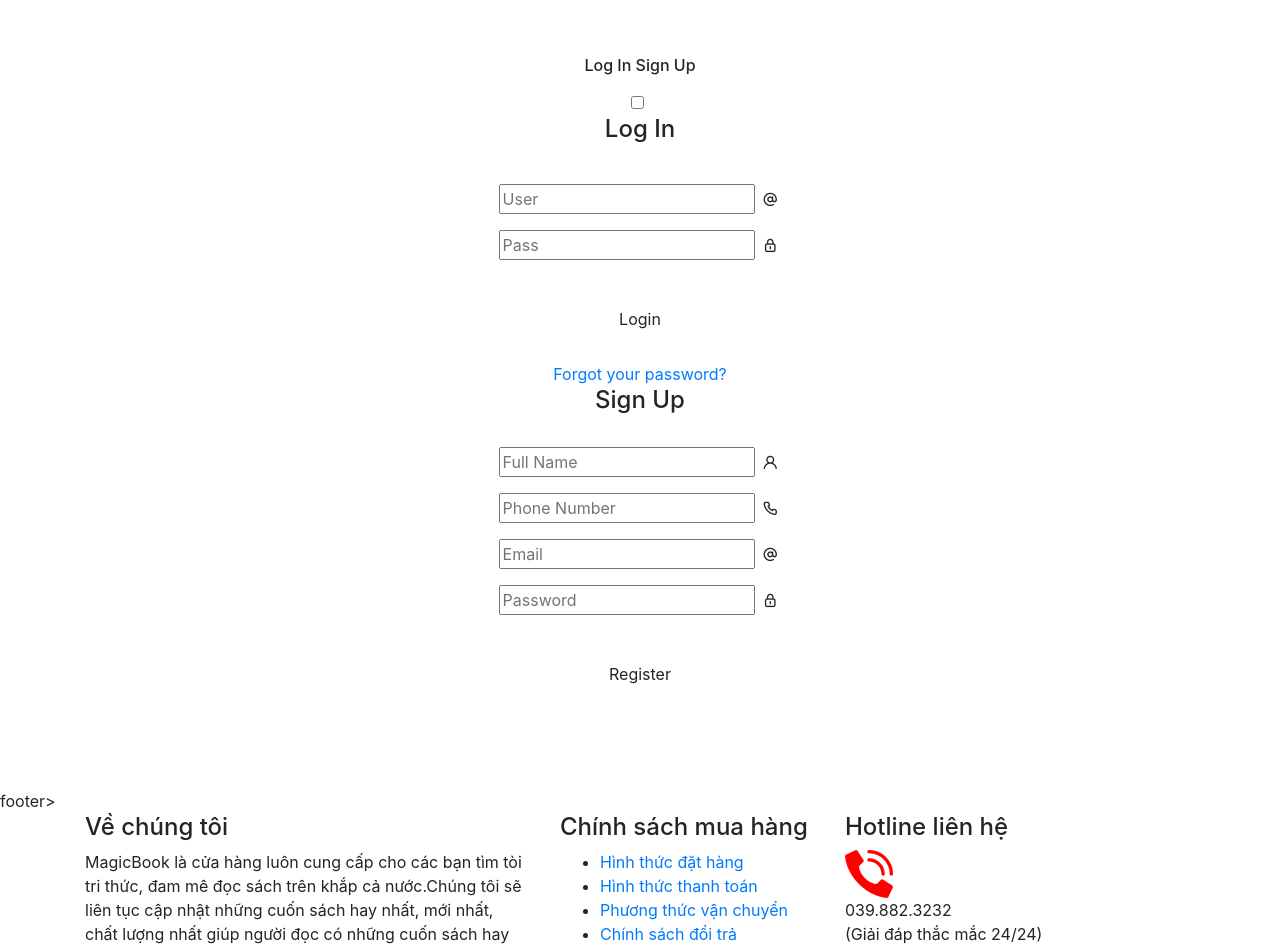
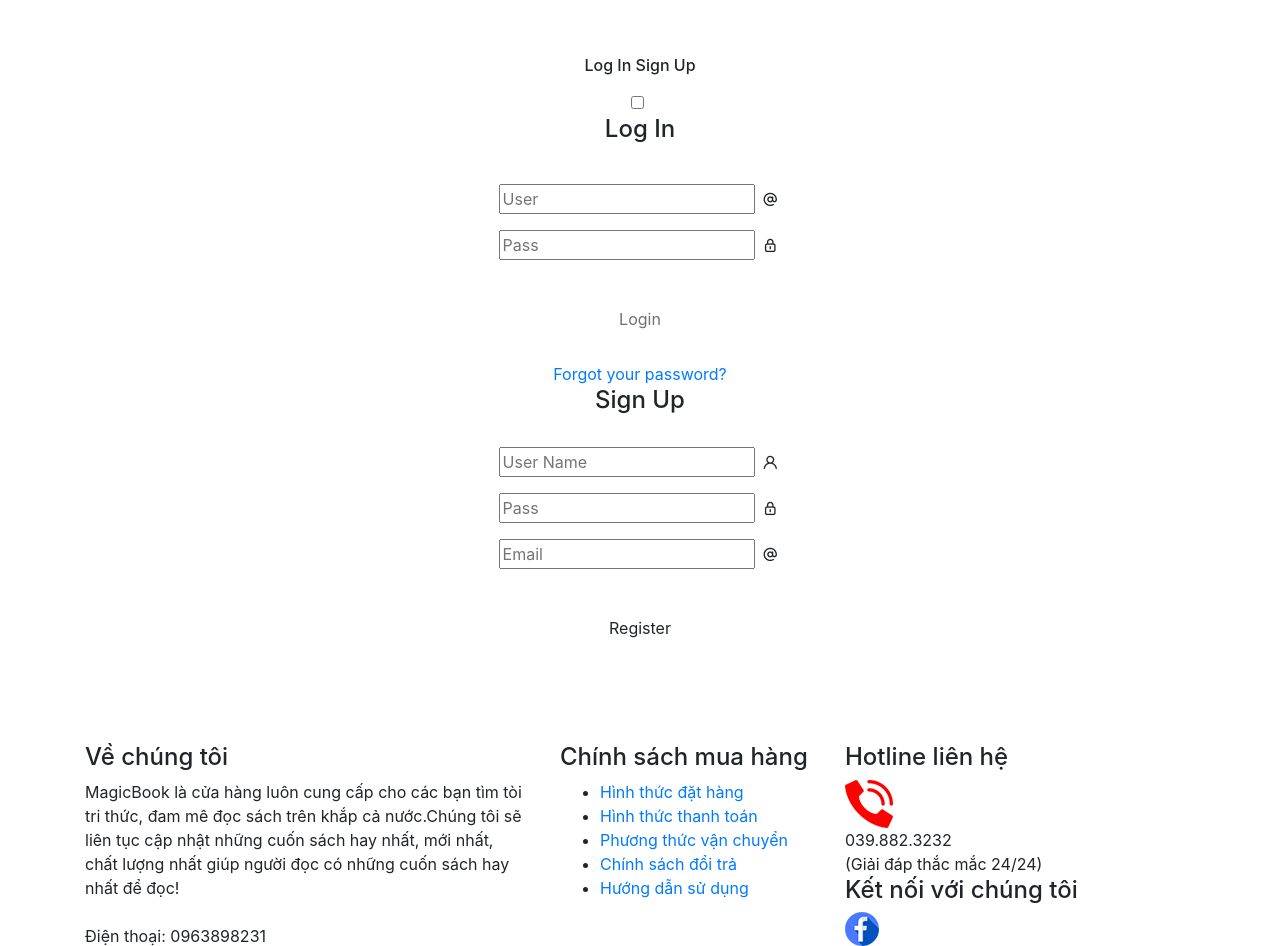
Before and after one commit to taitbtph35535/nhom10_duan1, a PHP site: page /login_register.php in a window 1280 px wide. Shown: the top 946 px of the page. Run offline with PHP 8.4, Linux system fonts and the light colour scheme; some libraries are stand-ins or nearby versions.

Commit message:
update:validate-form-login

```diff
--- a/user/login_register.php
+++ b/user/login_register.php
@@ -25,15 +25,26 @@
 											<form action="index.php?act=login" class="form" id="form" method="post">
 												<h4 class="mb-4 pb-3">Log In</h4>
 												<div class="form-group">
-												<input type="text" name="user" class="form-style" placeholder="User">
+													<input type="text" name="user" class="form-style" placeholder="User" >
+
 													<i class="input-icon uil uil-at"></i>
+
 												</div>
 													<div class="form-group mt-2">
-												<input type="password" name="pass" class="form-style" placeholder="Pass">
+													<input type="password" name="pass" class="form-style" placeholder="Pass" >
 													<i class="input-icon uil uil-lock-alt"></i>
 												</div>
-											<input type="submit" value="Login" class="btn mt-4" name="dangnhap" >
-                      <p class="mb-0 mt-4 text-center"><a href="https://www.web-leb.com/code" class="link">Forgot your password?</a></p>
+												<input type="submit" value="Login" class="btn mt-4" name="dangnhap" disabled>
+												<p class="mb-0 mt-4 text-center"><?php if (isset($thongbao)) {
+													echo $thongbao;
+												}else{
+													$thongbao = "";
+													echo $thongbao;
+												}
+
+												?></p>
+
+												<p class="mb-0 mt-4 text-center"><a href="#" class="link">Forgot your password?</a></p>
 											</form>
 				      					</div>
 			      					</div>
@@ -42,23 +53,22 @@
 									<div class="center-wrap">
 										<div class="section text-center">
 											<h4 class="mb-3 pb-3">Sign Up</h4>
+											<form action="index.php?act=signin" class="form" id="form" method="post">
 											<div class="form-group">
-												<input type="text" class="form-style" placeholder="Full Name">
+												<input type="text" class="form-style" name="user" placeholder="User Name">
 												<i class="input-icon uil uil-user"></i>
 											</div>
 											<div class="form-group mt-2">
-												<input type="tel" class="form-style" placeholder="Phone Number">
-												<i class="input-icon uil uil-phone"></i>
+												<input type="text" class="form-style" name="pass" placeholder="Pass">
+												<i class="input-icon uil uil-lock-alt"></i>
 											</div>
 											<div class="form-group mt-2">
-												<input type="email" class="form-style" placeholder="Email">
+												<input type="email" class="form-style" name="email" placeholder="Email">
 												<i class="input-icon uil uil-at"></i>
+												<i></i>
 											</div>
-											<div class="form-group mt-2">
-												<input type="password" class="form-style" placeholder="Password">
-												<i class="input-icon uil uil-lock-alt"></i>
-											</div>
-											<a href="" class="btn mt-4">Register</a>
+											<input type="submit" value="Register" class="btn mt-4" name="dangky" >
+											</form>
 				      					</div>
 			      					</div>
 			      				</div>
@@ -69,7 +79,6 @@
 	      	</div>
 	    </div>
 	</div>
-</body>
 	<script>
 		const userField = document.querySelector('input[name="user"]');
 		const passField = document.querySelector('input[name="pass"]');
@@ -92,8 +101,11 @@
 		});
 
 	</script>
+</body>
 </html>
-footer>
+
+    <!-- footer -->
+    <footer>
         <section class="footer__top">
             <div class="container">
                 <div class="row">
```
Also changed, not shown: user/index.php (+5 -13 lines). Lines whose indentation alone changed are shown as unchanged.
